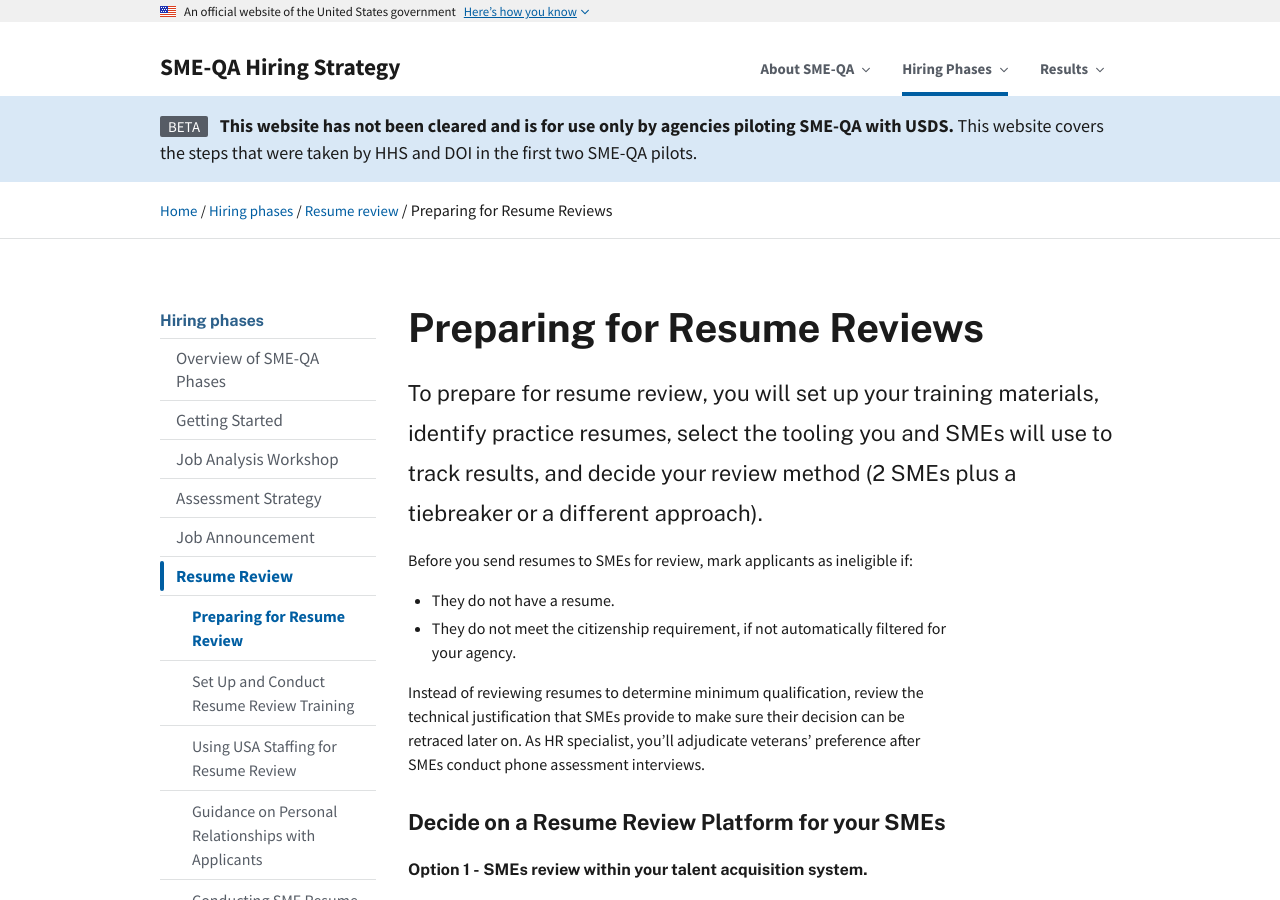
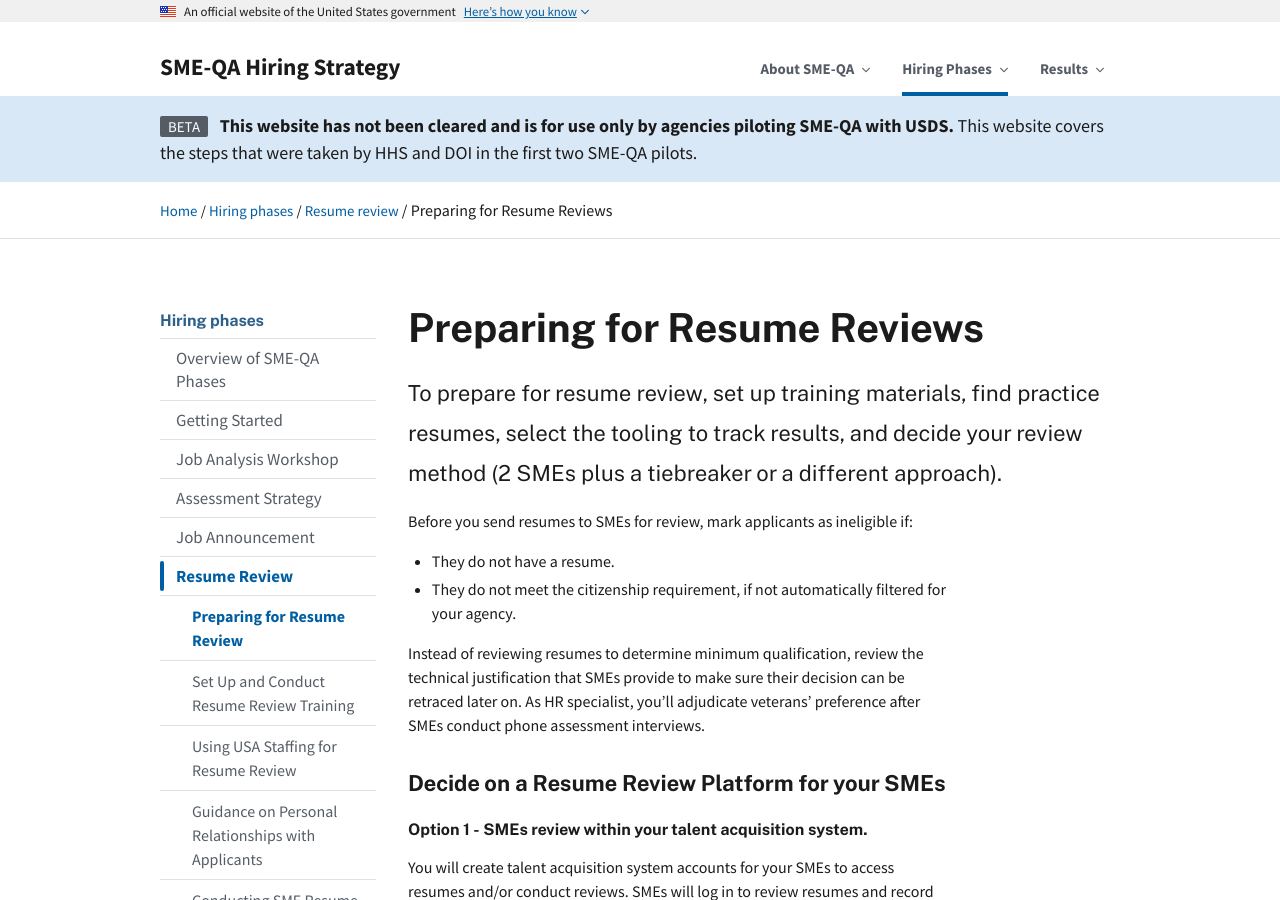
Before and after one commit to usds/SME-QA-Website, a Jekyll site: the page built from pages/phases/resume-review/prep.md, in a window 1280 px wide and 900 px high. Built offline with Jekyll 4.4.1, drawn with Linux system fonts in a browser that asks for light colours.

Commit message:
Update prep.md

```diff
--- a/pages/phases/resume-review/prep.md
+++ b/pages/phases/resume-review/prep.md
@@ -6,7 +6,7 @@ title: Preparing for Resume Reviews
 sidenav: hiring-phases
 phase: resume-review
 sub-phase-order: 010
-intro: To prepare for resume review, you will set up your training materials, identify practice resumes, select the tooling you and SMEs will use to track results, and decide your review method (2 SMEs plus a tiebreaker or a different approach).
+intro: To prepare for resume review, set up training materials, find practice resumes, select the tooling to track results, and decide your review method (2 SMEs plus a tiebreaker or a different approach).
 ---
 
 <p class="usa-intro">
```
